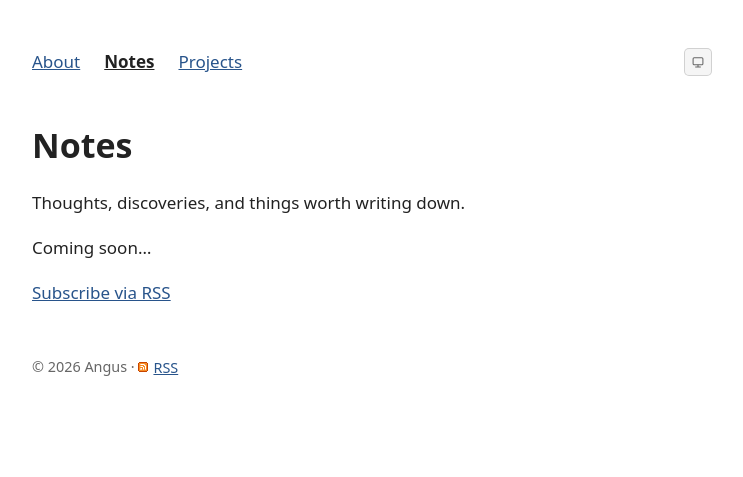
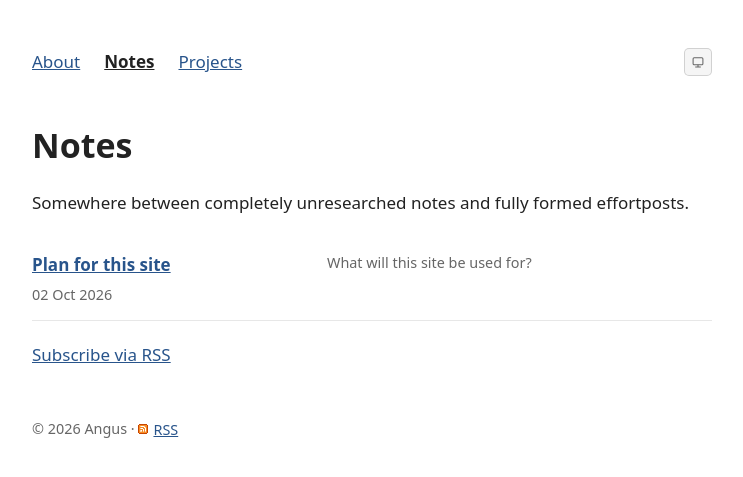
Before and after one commit to anguswww/anguswww.github.io, a Jekyll site: the page built from notes.html, in a window 1280 px wide. Shown: the top 477 px of the page, without its empty margins (268-1011 px from the left). Built offline with Jekyll 4.4.1, drawn with Linux system fonts in a browser that asks for light colours.

Commit message:
first post

```diff
--- a/_includes/note-row.html
+++ b/_includes/note-row.html
@@ -1,5 +1,5 @@
-<li>
-  <a href="{{ note.url | relative_url }}">{{ note.title | escape }}</a>
-  <br><time datetime="{{ note.date | date_to_xmlschema }}">{{ note.date | date: '%d %b %Y' }}</time>
-  <p>{{ note.description | escape }}</p>
+<li class="note-row">
+  <a class="note-title" href="{{ note.url | relative_url }}">{{ note.title | escape }}</a>
+  {% if note.description %}<p class="note-description">{{ note.description | escape }}</p>{% endif %}
+  <time class="note-date" datetime="{{ note.date | date_to_xmlschema }}">{{ note.date | date: '%d %b %Y' }}</time>
 </li>
--- a/_layouts/post.html
+++ b/_layouts/post.html
@@ -3,6 +3,7 @@ layout: default
 ---
 <article>
   <h1>{{ page.title | escape }}</h1>
+  {% if page.description %}<p class="note-description post-description">{{ page.description | escape }}</p>{% endif %}
   <p><time datetime="{{ page.date | date_to_xmlschema }}">{{ page.date | date: '%d %B %Y' }}</time></p>
   {{ content }}
   <p><a href="{{ '/notes/' | relative_url }}">Back to notes</a></p>
--- /dev/null
+++ b/_posts/2026-10-02-plan-for-this-site.md
@@ -0,0 +1,23 @@
+---
+title: "Plan for this site"
+description: "What will this site be used for?"
+---
+
+This probably won't be super interesting to read, I'm basically writing it as an accountability mechanism and to set a direction for myself.
+
+## What will I write about
+
+- Random side projects I'm working on
+- Thoughts on AI impacts and AI alignment.
+    - These can be both technical and policy, I'm interested in both.
+- Thoughts about future possibilities in UX design opened up by LLMs and new types of classifier models.
+    - Right now most UX design for LLMs is just iteration on chat interfaces or teaching LLMs how to interface with pre-existing UX paradigms.
+    - Chat interfaces are pretty much the most boring direction UX can take. Taking currently existing desktop metaphor UI and replacing it with a magic textbox that does whatever you tell it to is in many ways a regression.
+    - UX that centers human interaction modalities while still leveraging new technology may help combat gradual disempowerment (i haven't fully thought this through and could easily be wrong).
+
+## How I ought to write
+
+- Try to be relatively concise when effortposting. (maybe i should have some tag system for effortposts vs unedited notes)
+- Do not worry too much about posting unedited thoughts. These are notes, not posts or well researched articles.
+- Try and demonstrate epistemic humility without giving into the impulse to couch everything as being written by someone unqualified.
+- If some obvious factual error is made, edit the article to point this out while not hiding the original error.
--- a/assets/css/style.css
+++ b/assets/css/style.css
@@ -1,6 +1,6 @@
 :root { color-scheme: light; --bg: #fff; --fg: #222; --link: #28548b; --muted: #666; --surface: #f5f5f5; }
-:root[data-theme="dark"] { color-scheme: dark; --bg: #121a26; --fg: #e6e6e1; --link: #9bbfe8; --muted: #aaa; --surface: #ffffff0d; }
-@media (prefers-color-scheme: dark) { :root:not([data-theme]) { color-scheme: dark; --bg: #121a26; --fg: #e6e6e1; --link: #9bbfe8; --muted: #aaa; --surface: #ffffff0d; } }
+:root[data-theme="dark"] { color-scheme: dark; --bg: #121a26; --fg: #e6e6e6; --link: #9bbfe8; --muted: #aaa; --surface: #ffffff0d; }
+@media (prefers-color-scheme: dark) { :root:not([data-theme]) { color-scheme: dark; --bg: #121a26; --fg: #e6e6e6; --link: #9bbfe8; --muted: #aaa; --surface: #ffffff0d; } }
 body { max-width: 680px; margin: 3rem auto; padding: 0 1rem; font: 17px/1.65 system-ui, sans-serif; color: var(--fg); background: var(--bg); }
 a { color: var(--link); }
 nav { display: flex; flex-wrap: wrap; gap: 1.5rem; }
@@ -9,6 +9,18 @@ h1, h2, h3 { line-height: 1.25; }
 main { margin: 3rem 0; }
 section, article { margin: 2rem 0; }
 footer, time { color: var(--muted); font-size: .9rem; }
+.note-list { list-style: none; padding: 0; margin: 1.25rem 0; }
+.note-row { display: grid; grid-template-columns: minmax(0, 1fr) minmax(0, 1.4fr); column-gap: 1.25rem; row-gap: .25rem; padding: .85rem 0; border-bottom: 1px solid #8883; }
+.note-title { grid-column: 1; grid-row: 1; font-weight: 600; }
+.note-row .note-description { grid-column: 2; grid-row: 1 / span 2; margin: 0; align-self: start; }
+.note-date { grid-column: 1; grid-row: 2; }
+.note-description { color: var(--muted); font-size: .9rem; margin: .25rem 0; }
+.post-description { margin-top: -.5rem; }
+@media (max-width: 480px) {
+  .note-row { grid-template-columns: minmax(0, 1fr); }
+  .note-row .note-description { grid-column: 1; grid-row: 2; }
+  .note-date { grid-row: 3; }
+}
 .rss-link { display: inline-flex; align-items: center; gap: 5px; }
 img { max-width: 100%; height: auto; }
 pre { overflow-x: auto; padding: 1rem; background: var(--surface); }
--- a/index.html
+++ b/index.html
@@ -11,7 +11,7 @@ section: about
 <p><a href="mailto:anguswwww@gmail.com">anguswwww@gmail.com</a> | <a href="{{ site.data.profile.github }}" target="_blank" rel="noopener noreferrer">GitHub</a></p>
 <section aria-labelledby="notes-heading">
   <h2 id="notes-heading">Notes</h2>
-  <ul>{% for note in site.posts limit: 2 %}{% include note-row.html %}{% endfor %}</ul>
+  <ul class="note-list" role="list">{% for note in site.posts limit: 5 %}{% include note-row.html %}{% endfor %}</ul>
   {% if site.posts.size == 0 %}<p>Coming soon…</p>{% endif %}
   <p><a href="{{ '/notes/' | relative_url }}">All notes</a></p>
 </section>
--- a/notes.html
+++ b/notes.html
@@ -2,10 +2,10 @@
 title: Notes
 section: notes
 permalink: /notes/
-description: Thoughts, discoveries, and things worth writing down.
+description: Somewhere between completely unresearched notes and fully formed effortposts.
 ---
 <h1>Notes</h1>
-<p>Thoughts, discoveries, and things worth writing down.</p>
-<ul>{% for note in site.posts %}{% include note-row.html %}{% endfor %}</ul>
+<p>Somewhere between completely unresearched notes and fully formed effortposts.</p>
+<ul class="note-list" role="list">{% for note in site.posts %}{% include note-row.html %}{% endfor %}</ul>
 {% if site.posts.size == 0 %}<p>Coming soon…</p>{% endif %}
 <p><a href="{{ '/feed.xml' | relative_url }}">Subscribe via RSS</a></p>
--- a/projects.html
+++ b/projects.html
@@ -5,7 +5,6 @@ permalink: /projects/
 description: A few things made and experiments in progress.
 ---
 <h1>Projects</h1>
-<p>A few things made and experiments in progress.</p>
 <ul class="project-grid" role="list">
   {% assign projects = site.projects | sort: 'order' %}
   {% for project in projects %}{% include project-card.html card=true %}{% endfor %}
```
Also changed, not shown: README.md.
